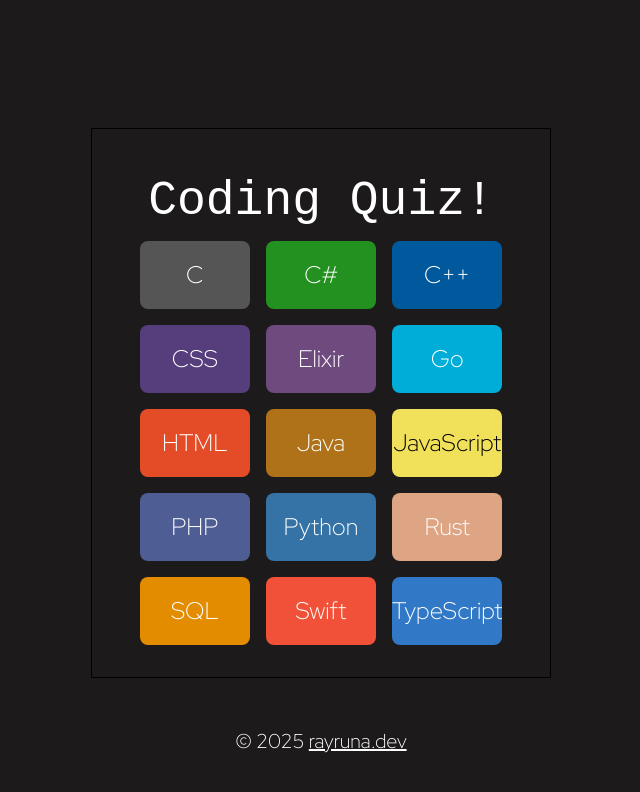
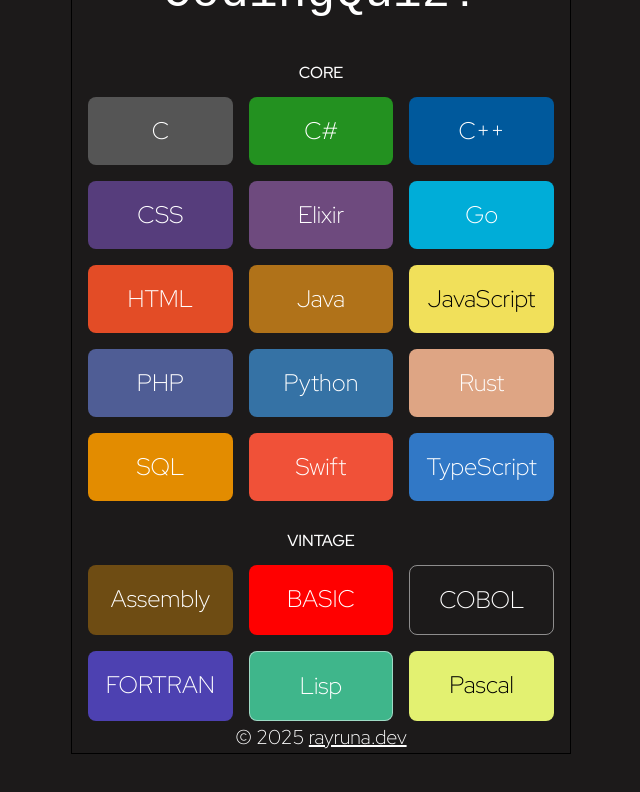
Before and after one commit to leon-luna-ray/coding-quiz, a React (Vite) app in the folder client/: page / in a window 1280 px wide. Shown: the top 792 px of the page, without its empty margins (319-959 px from the left). Built offline with nearby package versions, Linux system fonts and the light colour scheme; no server answers; a web font is replaced by a local one.

Commit message:
add vintage languages

```diff
--- a/client/src/assets/styles/base.css
+++ b/client/src/assets/styles/base.css
@@ -24,6 +24,8 @@ h4,
 .h3,
 .h4 {
     @apply font-medium text-white font-syne leading-20;
+    margin-block-start: 0;
+    margin-block-end: 0;
 }
 
 h1,
--- a/client/src/assets/styles/utilities.css
+++ b/client/src/assets/styles/utilities.css
@@ -66,5 +66,5 @@
 }
 
 @utility label-text {
-  @apply !text-[1rem] font-medium uppercase leading-[130%] !font-space;
+  @apply !text-[1rem] font-medium uppercase !font-space;
 }
--- a/client/src/views/Start.jsx
+++ b/client/src/views/Start.jsx
@@ -3,12 +3,15 @@ import { Link } from 'react-router-dom';
 
 const Start = () => {
   return (
-    <div className='container flex justify-center items-center h-full md:mt-[8rem]'>
-      <div className='flex flex-col items-center justify-center border h-max p-[1rem] md:py-8 md:px-12'>
+    <div className='flex justify-center items-center h-[calc(100vh-126px)] max-w-[500px] mx-auto'>
+      <div className='flex flex-col gap-y-[1rem] items-center justify-center border h-max p-[1rem] md:py-8 w-full'>
         <div>
-          <h1 className='h3'>Coding Quiz!</h1>
+          <h1 className='h3'>CodingQuiz!</h1>
         </div>
-        <div className='flex-col-1 w-full grid grid-cols-3 gap-4'>
+        <div className="flex flex-col w-full">
+
+          <h2 className='label-text !leading-[300%] text-center'>Core</h2>
+          <div className='w-full grid grid-cols-3 gap-4'>
             <Link className='btn c' to='/quiz/c'>C</Link>
             <Link className='btn csharp' to='/quiz/csharp'>C#</Link>
             <Link className='btn cpp' to='/quiz/cpp'>C++</Link>
@@ -24,6 +27,18 @@ const Start = () => {
             <Link className='btn sql' to='/quiz/sql'>SQL</Link>
             <Link className='btn swift' to='/quiz/swift'>Swift</Link>
             <Link className='btn typescript' to='/quiz/typescript'>TypeScript</Link>
+          </div>
+        </div>
+        <div className="flex flex-col w-full">
+          <h2 className='label-text !leading-[300%] text-center'>Vintage</h2>
+          <div className='w-full grid grid-cols-3 gap-4'>
+            <Link className='btn assembly' to='/quiz/assembly'>Assembly</Link>
+            <Link className='btn basic' to='/quiz/basic'>BASIC</Link>
+            <Link className='btn cobol' to='/quiz/cobol'>COBOL</Link>
+            <Link className='btn fortran' to='/quiz/fortran'>FORTRAN</Link>
+            <Link className='btn lisp' to='/quiz/common-lisp'>Lisp</Link>
+            <Link className='btn pascal' to='/quiz/pascal'>Pascal</Link>
+          </div>
         </div>
       </div>
 
```
Lines whose indentation alone changed are shown as unchanged.
